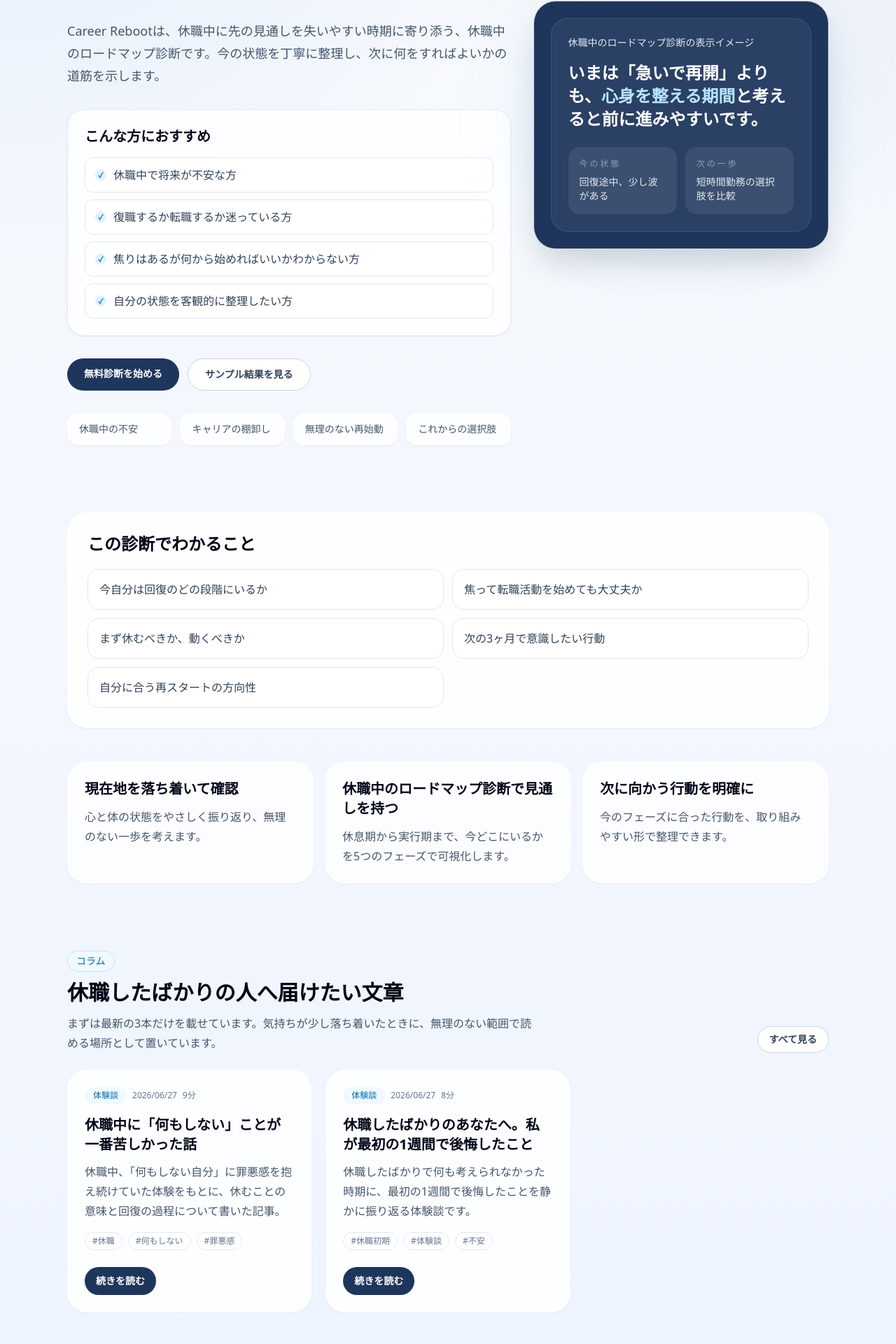
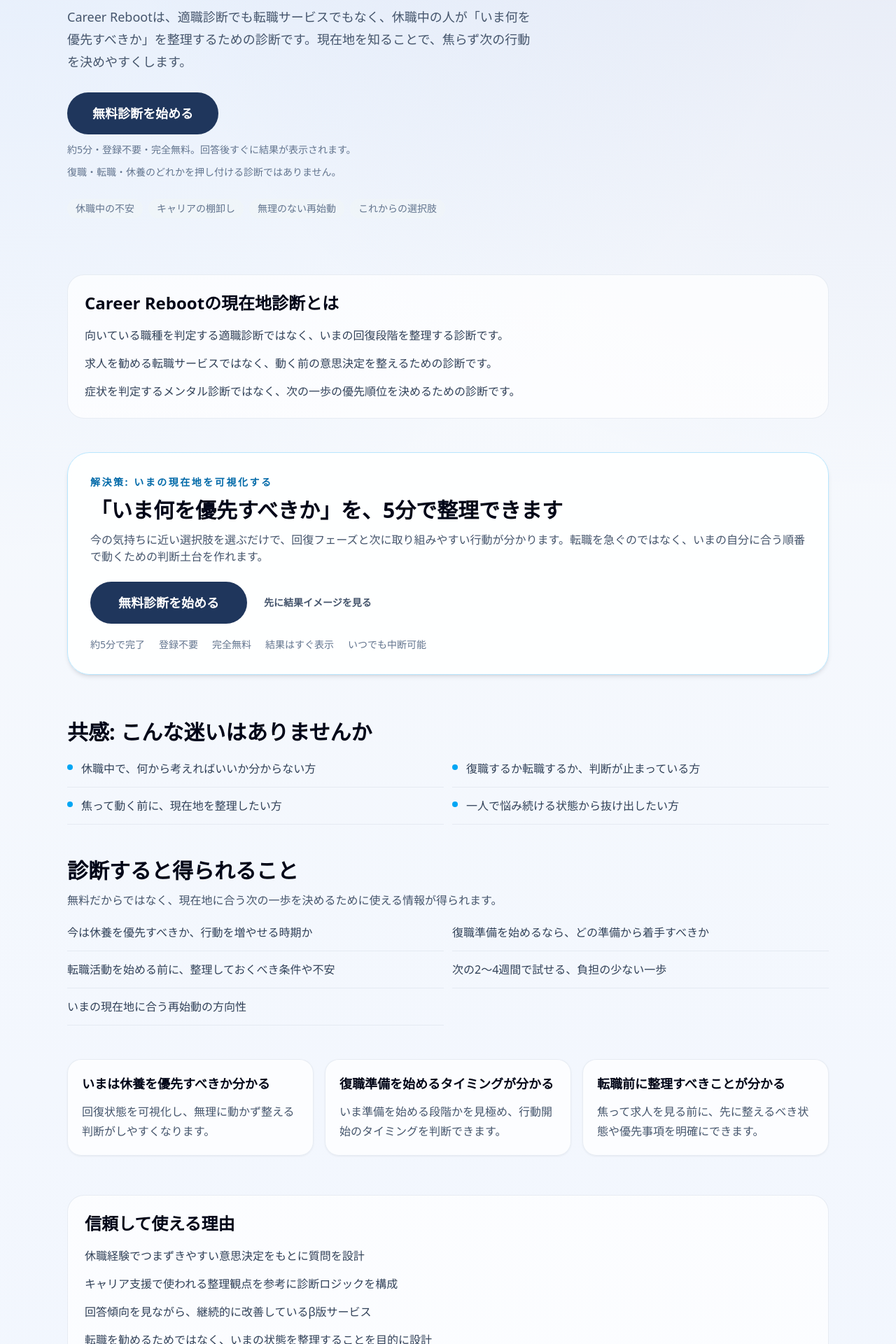
Before and after one commit to sota488/career-reboot, a Next.js app: page / in a window 1280 px wide. Shown: the part 469-2389 px from the top of the page at 70% size. Built offline with nearby package versions, Linux system fonts and the light colour scheme; no server answers.

Commit message:
feat: strengthen LP positioning and add design system chapter 1

```diff
--- a/src/app/page.tsx
+++ b/src/app/page.tsx
@@ -4,34 +4,34 @@
 
 const highlights = [
   {
-    title: "現在地を落ち着いて確認",
-    description: "心と体の状態をやさしく振り返り、無理のない一歩を考えます。",
+    title: "いまは休養を優先すべきか分かる",
+    description: "回復状態を可視化し、無理に動かず整える判断がしやすくなります。",
   },
   {
-    title: "休職中のロードマップ診断で見通しを持つ",
-    description: "休息期から実行期まで、今どこにいるかを5つのフェーズで可視化します。",
+    title: "復職準備を始めるタイミングが分かる",
+    description: "いま準備を始める段階かを見極め、行動開始のタイミングを判断できます。",
   },
   {
-    title: "次に向かう行動を明確に",
-    description: "今のフェーズに合った行動を、取り組みやすい形で整理できます。",
+    title: "転職前に整理すべきことが分かる",
+    description: "焦って求人を見る前に、先に整えるべき状態や優先事項を明確にできます。",
   },
 ];
 
 const signals = ["休職中の不安", "キャリアの棚卸し", "無理のない再始動", "これからの選択肢"];
 
 const diagnosisOutcomes = [
-  "今自分は回復のどの段階にいるか",
-  "焦って転職活動を始めても大丈夫か",
-  "まず休むべきか、動くべきか",
-  "次の3ヶ月で意識したい行動",
-  "自分に合う再スタートの方向性",
+  "今は休養を優先すべきか、行動を増やせる時期か",
+  "復職準備を始めるなら、どの準備から着手すべきか",
+  "転職活動を始める前に、整理しておくべき条件や不安",
+  "次の2〜4週間で試せる、負担の少ない一歩",
+  "いまの現在地に合う再始動の方向性",
 ];
 
 const recommendationChecks = [
-  "休職中で将来が不安な方",
-  "復職するか転職するか迷っている方",
-  "焦りはあるが何から始めればいいかわからない方",
-  "自分の状態を客観的に整理したい方",
+  "休職中で、何から考えればいいか分からない方",
+  "復職するか転職するか、判断が止まっている方",
+  "焦って動く前に、現在地を整理したい方",
+  "一人で悩み続ける状態から抜け出したい方",
 ];
 
 export default function HomePage() {
@@ -50,121 +50,186 @@
           style={{ color: "#ffffff", WebkitTextFillColor: "#ffffff" }}
           className="rounded-full bg-[#1f365c] px-4 py-2 text-sm font-medium text-white transition hover:bg-[#2a4a79]"
         >
-          診断を始める
+          無料診断を始める
         </Link>
       </header>
 
-      <section className="grid gap-8 py-16 lg:grid-cols-[1.2fr_0.8fr] lg:items-center lg:py-24">
-        <div className="space-y-8">
+      <section className="py-16 lg:py-20">
+        <div className="space-y-7">
           <span className="inline-flex rounded-full border border-sky-200 bg-sky-50 px-3 py-1 text-sm font-medium text-sky-700">
-            休職中のロードマップ診断
+            休職中の現在地診断
           </span>
           <div className="space-y-5">
             <h1 className="max-w-3xl font-[var(--font-space-grotesk)] text-4xl font-semibold leading-tight tracking-tight text-slate-950 sm:text-5xl lg:text-6xl">
-              いまの自分に合う
-              <span className="block text-sky-700">働き方と人生の再始動を。</span>
+              休職中のいまを整理し、
+              <span className="block text-sky-700">次の一歩を決める現在地診断。</span>
             </h1>
             <p className="max-w-2xl text-lg leading-8 text-slate-600">
-              Career Rebootは、休職中に先の見通しを失いやすい時期に寄り添う、休職中のロードマップ診断です。今の状態を丁寧に整理し、次に何をすればよいかの道筋を示します。
+              Career Rebootは、適職診断でも転職サービスでもなく、休職中の人が「いま何を優先すべきか」を整理するための診断です。現在地を知ることで、焦らず次の行動を決めやすくします。
             </p>
           </div>
-
-          <section className="rounded-[1.5rem] border border-slate-200 bg-white/80 p-5 shadow-sm shadow-slate-900/5 backdrop-blur sm:p-6">
-            <h2 className="font-[var(--font-space-grotesk)] text-xl font-semibold text-slate-950">こんな方におすすめ</h2>
-            <ul className="mt-4 grid gap-2.5">
-              {recommendationChecks.map((item) => (
-                <li key={item} className="flex items-start gap-2.5 rounded-xl border border-slate-200 bg-white px-3.5 py-3 text-sm leading-6 text-slate-700 sm:text-base">
-                  <span className="mt-1 inline-flex h-4 w-4 shrink-0 items-center justify-center rounded-full bg-sky-100 text-[10px] font-bold text-sky-700">
-                    ✓
-                  </span>
-                  <span>{item}</span>
-                </li>
-              ))}
-            </ul>
-          </section>
-
-          <div className="flex flex-wrap gap-3">
+          <div className="space-y-3">
             <Link
               href="/diagnosis"
               style={{ color: "#ffffff", WebkitTextFillColor: "#ffffff" }}
-              className="rounded-full bg-[#1f365c] px-6 py-3 text-sm font-semibold text-white transition hover:-translate-y-0.5 hover:bg-[#2a4a79]"
+              className="inline-flex items-center justify-center rounded-full bg-[#1f365c] px-9 py-4 text-base font-semibold text-white transition hover:-translate-y-0.5 hover:bg-[#2a4a79] sm:text-lg"
+            >
+              無料診断を始める
+            </Link>
+            <p className="text-sm text-slate-500">約5分・登録不要・完全無料。回答後すぐに結果が表示されます。</p>
+            <p className="text-sm text-slate-500">復職・転職・休養のどれかを押し付ける診断ではありません。</p>
+          </div>
+          <div className="flex flex-wrap gap-2 text-sm text-slate-500">
+            {signals.map((signal) => (
+              <span key={signal} className="rounded-full bg-slate-100/80 px-3 py-1">
+                {signal}
+              </span>
+            ))}
+          </div>
+        </div>
+      </section>
+
+      <section className="pb-10 lg:pb-12">
+        <div className="rounded-[1.5rem] border border-slate-200/80 bg-white/70 p-5 sm:p-6">
+          <h2 className="font-[var(--font-space-grotesk)] text-xl font-semibold text-slate-950 sm:text-2xl">Career Rebootの現在地診断とは</h2>
+          <ul className="mt-4 grid gap-3 text-sm leading-7 text-slate-700 sm:text-base">
+            <li>向いている職種を判定する適職診断ではなく、いまの回復段階を整理する診断です。</li>
+            <li>求人を勧める転職サービスではなく、動く前の意思決定を整えるための診断です。</li>
+            <li>症状を判定するメンタル診断ではなく、次の一歩の優先順位を決めるための診断です。</li>
+          </ul>
+        </div>
+      </section>
+
+      <section className="pb-14 lg:pb-16">
+        <div className="rounded-[2rem] border border-sky-200 bg-white/90 p-6 shadow-md shadow-slate-900/10 backdrop-blur sm:p-8">
+          <p className="text-sm font-semibold uppercase tracking-[0.18em] text-sky-700">解決策: いまの現在地を可視化する</p>
+          <h2 className="mt-3 font-[var(--font-space-grotesk)] text-2xl font-semibold text-slate-950 sm:text-3xl">
+            「いま何を優先すべきか」を、5分で整理できます
+          </h2>
+          <p className="mt-3 text-slate-600">
+            今の気持ちに近い選択肢を選ぶだけで、回復フェーズと次に取り組みやすい行動が分かります。転職を急ぐのではなく、いまの自分に合う順番で動くための判断土台を作れます。
+          </p>
+          <div className="mt-6 flex flex-col gap-3 sm:flex-row sm:items-center">
+            <Link
+              href="/diagnosis"
+              style={{ color: "#ffffff", WebkitTextFillColor: "#ffffff" }}
+              className="inline-flex items-center justify-center rounded-full bg-[#1f365c] px-10 py-4 text-base font-semibold text-white transition hover:-translate-y-0.5 hover:bg-[#2a4a79] sm:text-lg"
             >
               無料診断を始める
             </Link>
             <Link
               href="/result?profile=balance&total=74&recovery=15&selfAcceptance=14&selfUnderstanding=15&futureOrientation=15&actionReadiness=15"
-              className="rounded-full border border-slate-300 bg-white px-6 py-3 text-sm font-semibold text-slate-700 transition hover:border-slate-400 hover:bg-slate-50"
+              className="inline-flex items-center justify-center px-3 py-2 text-sm font-semibold text-slate-600 underline-offset-2 transition hover:text-slate-800 hover:underline"
             >
-              サンプル結果を見る
+              先に結果イメージを見る
             </Link>
           </div>
-          <div className="grid gap-3 sm:grid-cols-2 xl:grid-cols-4">
-            {signals.map((signal) => (
-              <div key={signal} className="rounded-2xl border border-white/80 bg-white/80 px-4 py-3 text-sm text-slate-600 shadow-sm shadow-slate-900/5 backdrop-blur">
-                {signal}
-              </div>
-            ))}
-          </div>
+          <ul className="mt-5 flex flex-wrap gap-x-5 gap-y-2 text-sm text-slate-500">
+            <li>約5分で完了</li>
+            <li>登録不要</li>
+            <li>完全無料</li>
+            <li>結果はすぐ表示</li>
+            <li>いつでも中断可能</li>
+          </ul>
         </div>
+      </section>
 
-        <div className="relative">
-          <div className="absolute inset-x-6 top-6 h-72 rounded-full bg-sky-300/25 blur-3xl" />
-          <div className="relative rounded-[2rem] border border-white/80 bg-[#1f365c] p-6 text-white shadow-2xl shadow-slate-900/20">
-            <div className="rounded-[1.5rem] border border-white/10 bg-white/5 p-6">
-              <p className="text-sm text-slate-200">休職中のロードマップ診断の表示イメージ</p>
-              <p className="mt-4 text-2xl font-semibold leading-snug">
-                いまは「急いで再開」よりも、
-                <span className="text-sky-200">心身を整える期間</span>
-                と考えると前に進みやすいです。
-              </p>
-              <div className="mt-6 grid gap-3 sm:grid-cols-2">
-                <div className="rounded-2xl bg-white/8 p-4">
-                  <p className="text-xs uppercase tracking-[0.24em] text-slate-400">今の状態</p>
-                  <p className="mt-2 text-sm text-slate-200">回復途中、少し波がある</p>
-                </div>
-                <div className="rounded-2xl bg-white/8 p-4">
-                  <p className="text-xs uppercase tracking-[0.24em] text-slate-400">次の一歩</p>
-                  <p className="mt-2 text-sm text-slate-200">短時間勤務の選択肢を比較</p>
-                </div>
-              </div>
+      <section className="pb-10 lg:pb-12">
+        <h2 className="font-[var(--font-space-grotesk)] text-2xl font-semibold text-slate-950 sm:text-3xl">共感: こんな迷いはありませんか</h2>
+        <ul className="mt-5 grid gap-3 sm:grid-cols-2">
+          {recommendationChecks.map((item) => (
+            <li key={item} className="flex items-start gap-3 border-b border-slate-200/80 pb-3 text-sm leading-7 text-slate-700 sm:text-base">
+              <span className="mt-2 inline-flex h-2 w-2 shrink-0 rounded-full bg-sky-500" aria-hidden>
+              </span>
+              <span>{item}</span>
+            </li>
+          ))}
+        </ul>
+      </section>
+
+      <section className="pb-10 lg:pb-12">
+        <h2 className="font-[var(--font-space-grotesk)] text-2xl font-semibold text-slate-950 sm:text-3xl">診断すると得られること</h2>
+        <p className="mt-3 max-w-3xl text-slate-600">無料だからではなく、現在地に合う次の一歩を決めるために使える情報が得られます。</p>
+        <ul className="mt-5 grid gap-3 sm:grid-cols-2">
+          {diagnosisOutcomes.map((item) => (
+            <li key={item} className="border-b border-slate-200/80 pb-3 text-sm leading-7 text-slate-700 sm:text-base">
+              {item}
+            </li>
+          ))}
+        </ul>
+      </section>
+
+      <section className="grid gap-4 pb-12 lg:grid-cols-3 lg:pb-14">
+        {highlights.map((item) => (
+          <article key={item.title} className="rounded-[1.25rem] border border-slate-200/80 bg-white/75 p-5 shadow-sm shadow-slate-900/5 backdrop-blur">
+            <h2 className="font-[var(--font-space-grotesk)] text-lg font-semibold text-slate-950">{item.title}</h2>
+            <p className="mt-3 leading-7 text-slate-600">{item.description}</p>
+          </article>
+        ))}
+      </section>
+
+      <section className="pb-10 lg:pb-12">
+        <div className="rounded-[1.5rem] border border-slate-200/80 bg-white/70 p-5 sm:p-6">
+          <h2 className="font-[var(--font-space-grotesk)] text-xl font-semibold text-slate-950 sm:text-2xl">信頼して使える理由</h2>
+          <ul className="mt-4 grid gap-3 text-sm leading-7 text-slate-700 sm:text-base">
+            <li>休職経験でつまずきやすい意思決定をもとに質問を設計</li>
+            <li>キャリア支援で使われる整理観点を参考に診断ロジックを構成</li>
+            <li>回答傾向を見ながら、継続的に改善しているβ版サービス</li>
+            <li>転職を勧めるためではなく、いまの状態を整理することを目的に設計</li>
+          </ul>
+        </div>
+      </section>
+
+      <section className="pb-14 lg:pb-16">
+        <div className="relative overflow-hidden rounded-[2rem] border border-white/80 bg-[#1f365c] p-7 text-white shadow-2xl shadow-slate-900/20 sm:p-10">
+          <div className="absolute -top-20 right-0 h-56 w-56 rounded-full bg-sky-300/20 blur-3xl" aria-hidden></div>
+          <p className="text-sm font-medium text-sky-100">診断するとこのような結果が表示されます</p>
+          <p className="mt-4 max-w-3xl font-[var(--font-space-grotesk)] text-3xl font-semibold leading-snug sm:text-4xl">
+            いまは「急いで再開」よりも、
+            <span className="text-sky-200">心身を整える期間</span>
+            と捉えると前に進みやすいです。
+          </p>
+          <div className="mt-7 grid gap-3 sm:grid-cols-2">
+            <div className="rounded-2xl border border-white/15 bg-white/8 p-5">
+              <p className="text-xs uppercase tracking-[0.24em] text-slate-300">今の状態</p>
+              <p className="mt-2 text-base text-slate-100">回復途中。少し波がある</p>
+            </div>
+            <div className="rounded-2xl border border-white/15 bg-white/8 p-5">
+              <p className="text-xs uppercase tracking-[0.24em] text-slate-300">次の一歩</p>
+              <p className="mt-2 text-base text-slate-100">短時間勤務の選択肢を比較する</p>
             </div>
           </div>
         </div>
       </section>
 
-      <section className="pb-10 lg:pb-12">
-        <div className="rounded-[1.75rem] border border-white/80 bg-white/85 p-5 shadow-sm shadow-slate-900/5 backdrop-blur sm:p-7">
-          <h2 className="font-[var(--font-space-grotesk)] text-2xl font-semibold text-slate-950">この診断でわかること</h2>
-          <ul className="mt-5 grid gap-3 sm:grid-cols-2">
-            {diagnosisOutcomes.map((item) => (
-              <li key={item} className="rounded-2xl border border-slate-200 bg-white px-4 py-4 text-sm leading-6 text-slate-700 sm:text-base">
-                {item}
-              </li>
-            ))}
-          </ul>
+      <section className="pb-16 lg:pb-20">
+        <div className="rounded-[1.75rem] border border-sky-200 bg-sky-50/70 p-6 text-center sm:p-8">
+          <p className="text-sm text-sky-800">転職を急ぐ前に、まず今の現在地を整理しませんか？</p>
+          <h2 className="mt-2 font-[var(--font-space-grotesk)] text-2xl font-semibold text-slate-950 sm:text-3xl">
+            今の自分を整理する無料診断を始める
+          </h2>
+          <Link
+            href="/diagnosis"
+            style={{ color: "#ffffff", WebkitTextFillColor: "#ffffff" }}
+            className="mt-6 inline-flex items-center justify-center rounded-full bg-[#1f365c] px-10 py-4 text-base font-semibold text-white transition hover:-translate-y-0.5 hover:bg-[#2a4a79] sm:text-lg"
+          >
+            今の自分を整理する無料診断を始める
+          </Link>
+          <p className="mt-3 text-sm text-slate-500">約5分・登録不要・完全無料・結果はすぐ表示</p>
         </div>
       </section>
 
-      <section className="grid gap-4 pb-16 lg:grid-cols-3 lg:pb-24">
-        {highlights.map((item) => (
-          <article key={item.title} className="rounded-[1.75rem] border border-white/80 bg-white/80 p-6 shadow-sm shadow-slate-900/5 backdrop-blur">
-            <h2 className="font-[var(--font-space-grotesk)] text-xl font-semibold text-slate-950">{item.title}</h2>
-            <p className="mt-3 leading-7 text-slate-600">{item.description}</p>
-          </article>
-        ))}
-      </section>
-
-      <section className="pb-16 lg:pb-24">
+      <section className="mt-6 rounded-[2rem] border border-slate-200/80 bg-white/70 p-6 pb-16 shadow-sm shadow-slate-900/5 backdrop-blur sm:p-8 lg:mt-8 lg:pb-20">
         <div className="flex items-end justify-between gap-4">
           <div className="max-w-2xl space-y-3">
             <span className="inline-flex rounded-full border border-sky-200 bg-sky-50 px-3 py-1 text-sm font-medium text-sky-700">
               コラム
             </span>
             <h2 className="font-[var(--font-space-grotesk)] text-2xl font-semibold text-slate-950 sm:text-3xl">
-              休職したばかりの人へ届けたい文章
+              休職中に役立つコラム
             </h2>
             <p className="text-sm leading-7 text-slate-600 sm:text-base">
-              まずは最新の3本だけを載せています。気持ちが少し落ち着いたときに、無理のない範囲で読める場所として置いています。
+              診断だけでなく、体験談や知識も読めます。まずは最新の3本を、無理のないペースで読めるように載せています。
             </p>
           </div>
           <Link
@@ -181,6 +246,16 @@
           ))}
         </div>
       </section>
+
+      <div className="pointer-events-none fixed inset-x-4 bottom-4 z-40 md:hidden">
+        <Link
+          href="/diagnosis"
+          style={{ color: "#ffffff", WebkitTextFillColor: "#ffffff" }}
+          className="pointer-events-auto inline-flex w-full items-center justify-center rounded-full bg-[#1f365c] px-6 py-4 text-base font-semibold text-white shadow-lg shadow-slate-900/20 transition hover:bg-[#2a4a79]"
+        >
+          無料診断を始める
+        </Link>
+      </div>
     </main>
   );
 }
--- a/src/components/columns/column-card.tsx
+++ b/src/components/columns/column-card.tsx
@@ -27,7 +27,7 @@
       <p className="mt-3 leading-7 text-slate-600">{article.description}</p>
       <div className="mt-4 flex flex-wrap gap-2">
         {article.tags.slice(0, 3).map((tag) => (
-          <span key={tag} className="rounded-full border border-slate-200 bg-white px-2.5 py-1 text-xs text-slate-500">
+          <span key={tag} className="rounded-full bg-slate-100/80 px-2.5 py-1 text-[11px] text-slate-500">
             #{tag}
           </span>
         ))}
```
Also changed, not shown: 3 other files (tests, documents, lock files or other folders).
